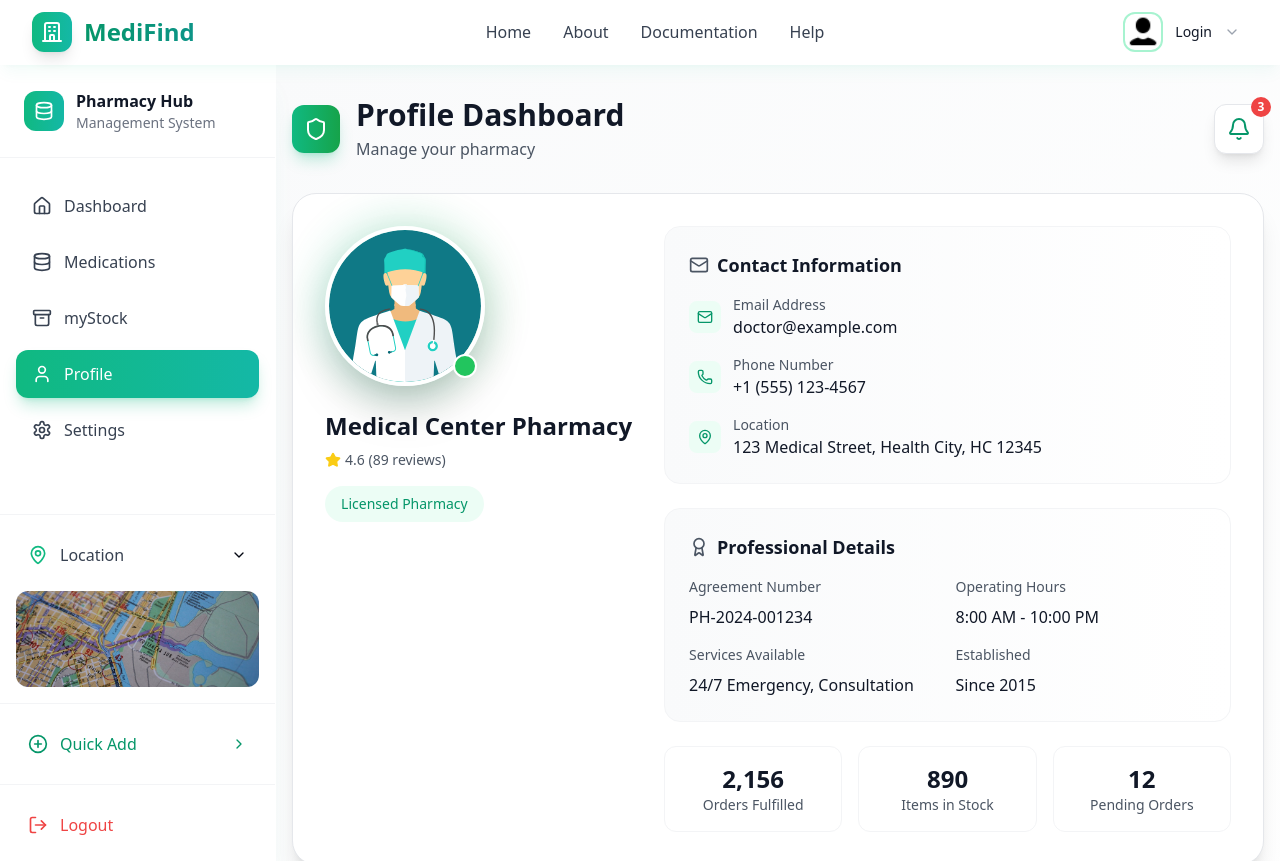
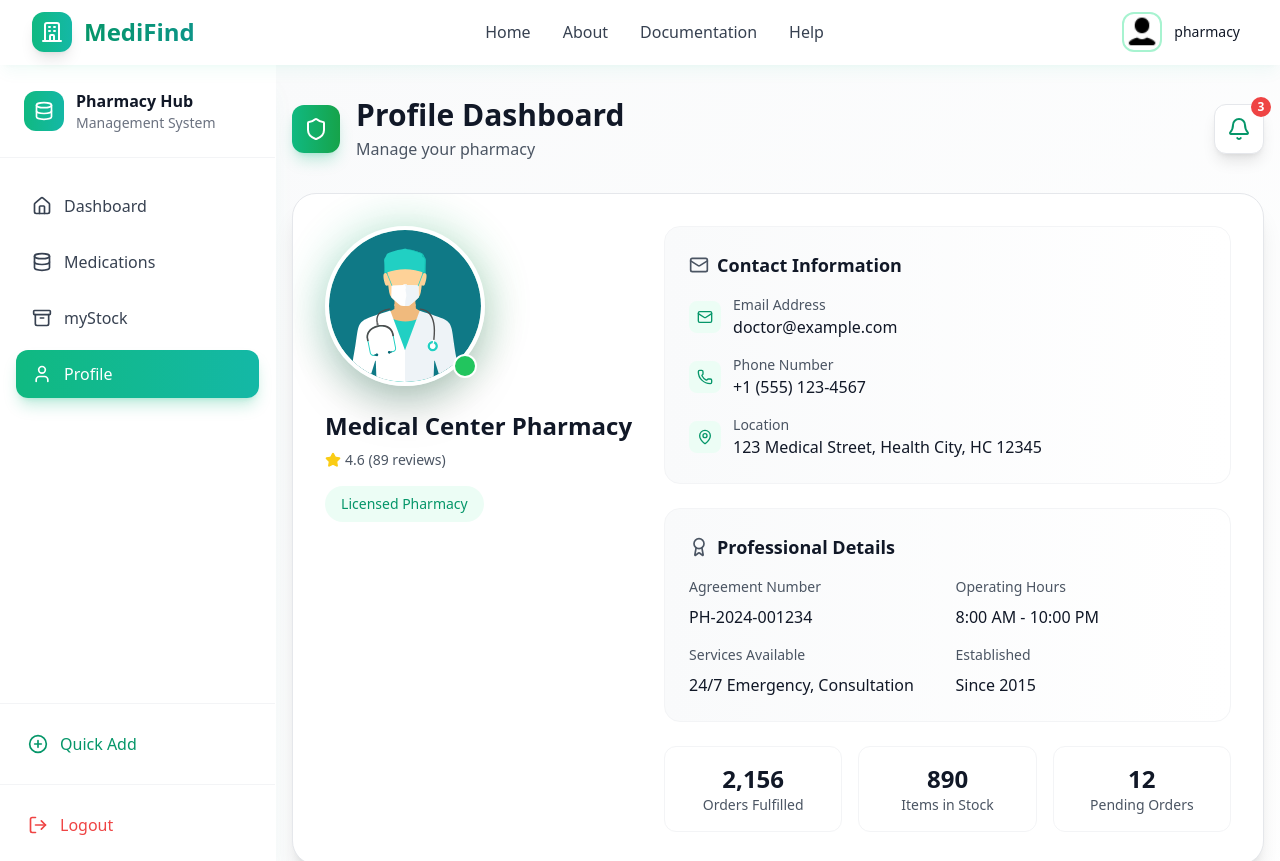
Before and after one commit to s2project77/front_repo, a Next.js app: page /profile in a window 1280 px wide. Shown: the top 861 px of the page. Built offline with nearby package versions, Linux system fonts and the light colour scheme.

Commit message:
last commit

```diff
--- a/app/components/mainpage/navbar.jsx
+++ b/app/components/mainpage/navbar.jsx
@@ -3,7 +3,7 @@
 import React, { useState } from 'react';
 import Link from 'next/link';
 import Image from 'next/image';
-import { Menu, X, User, ChevronDown } from 'lucide-react';
+import { Menu, X } from 'lucide-react';
 
 const Navbar_data = [
   { id: 1, name: "Home", link: "/" },
@@ -12,7 +12,7 @@ const Navbar_data = [
   { id: 4, name: "Help", link: "/pharmacy/#footer" },
 ];
 
-export default function Navbar({ userData }) {
+export default function Navbar() {
   const [isMenuOpen, setIsMenuOpen] = useState(false);
   const [isProfileOpen, setIsProfileOpen] = useState(false);
 
@@ -69,29 +69,22 @@ export default function Navbar({ userData }) {
                   </div>
                   <div className="hidden sm:block text-left">
                     <div className="text-sm font-medium text-gray-900">
-                      {userData?.name || "Login"}
+                      pharmacy
                     </div>
-                    {userData?.email && (
-                      <div className="text-xs text-gray-500">{userData.email}</div>
-                    )}
                   </div>
-                  <ChevronDown size={16} className="text-gray-400" />
                 </button>
 
                 {/* Profile Dropdown */}
                 {isProfileOpen && (
                   <div className="absolute right-0 mt-2 w-48 bg-white rounded-xl shadow-xl border border-gray-100 py-2">
                     <Link
-                      href={userData ? "/profile" : "/login"}
+                      href={ "/profile" }
                       className="block px-4 py-2 text-sm text-gray-700 hover:bg-gray-50"
                     >
-                      {userData ? "Profile" : "Login"}
+                     Profile
                     </Link>
-                    {userData && (
-                      <button className="block w-full text-left px-4 py-2 text-sm text-red-600 hover:bg-red-50">
-                        Logout
-                      </button>
-                    )}
+
+
                   </div>
                 )}
               </div>
--- a/app/components/mainpage/right_part.jsx
+++ b/app/components/mainpage/right_part.jsx
@@ -22,11 +22,12 @@ export const Right_part = () => {
           <div className="relative bg-white backdrop-blur-xl border border-white/20 rounded-3xl shadow-xl shadow-emerald-500/10 overflow-hidden">
             <div className="relative h-80">
               <Image
-                src="/pharmacie_imag.jpg"
+                src="/zzino-logo.svg"
                 width={400}
                 height={320}
                 alt="Pharmacy"
                 className="w-full h-full object-cover"
+                content="cover"
               />
               <div className="absolute inset-0 bg-gradient-to-t from-black/40 via-transparent to-transparent"></div>
               <div className="absolute bottom-6 left-6 text-white">
--- a/app/components/mainpage/side_bar.jsx
+++ b/app/components/mainpage/side_bar.jsx
@@ -22,12 +22,9 @@ const side_bar_data = [
   { id: 2, name: "Medications", link: "/Documentation", icon: Database },
   { id: 3, name: "myStock", link: "/myStock", icon: Archive },
   { id: 4, name: "Profile", link: "/profile", icon: User },
-  { id: 5, name: "Settings", link: "/settings", icon: Settings },
 ];
 
 export const Side_bar = ({ color = 'emerald' }) => {
-  const [showLocation, setShowLocation] = useState(true);
-  const [showUploader, setShowUploader] = useState(false);
   const pathname = usePathname();
   const router = useRouter();
 
@@ -72,50 +69,19 @@ export const Side_bar = ({ color = 'emerald' }) => {
         })}
       </div>
 
-      {/* Location Section */}
-      <div className="px-4 py-4 border-t border-gray-100">
-        <button
-          onClick={() => setShowLocation(!showLocation)}
-          className="flex items-center justify-between w-full p-3 rounded-xl hover:bg-gray-50 transition-colors"
-        >
-          <div className="flex items-center space-x-3">
-            <MapPin size={20} className="text-emerald-500" />
-            <span className="font-medium text-gray-700">Location</span>
-          </div>
-          {showLocation ? <ChevronDown size={16} /> : <ChevronRight size={16} />}
-        </button>
-
-        {showLocation && (
-          <div className="mt-3 rounded-xl overflow-hidden">
-            <Image
-              src="/map.jpg"
-              width={200}
-              height={120}
-              alt="Location"
-              className="w-full h-24 object-cover"
-            />
-          </div>
-        )}
-      </div>
-
       {/* Add Medication Section */}
       <div className="px-4 py-4 border-t border-gray-100">
-        <button
-          onClick={() => setShowUploader(!showUploader)}
+        <Link
+          href="/addmedicament"
+
           className="flex items-center justify-between w-full p-3 rounded-xl hover:bg-emerald-50 transition-colors text-emerald-600"
         >
           <div className="flex items-center space-x-3">
             <PlusCircle size={20} />
             <span className="font-medium">Quick Add</span>
           </div>
-          {showUploader ? <ChevronDown size={16} /> : <ChevronRight size={16} />}
-        </button>
+        </Link>
 
-        {showUploader && (
-          <div className="mt-3 p-4 bg-gray-50 rounded-xl">
-            <ImageUploader />
-          </div>
-        )}
       </div>
 
       {/* Logout */}
--- a/app/components/mainpage_layout/layout.jsx
+++ b/app/components/mainpage_layout/layout.jsx
@@ -1,10 +1,10 @@
 import React from 'react';
 import Navbar from '../mainpage/navbar';
 
-const Layout = ({ children, userData }) => {
+const Layout = ({ children}) => {
   return (
     <div className='min-h-screen overflow-hidden'>
-      <Navbar userData={userData} />
+      <Navbar  />
       {children}
     </div>
   );
--- a/app/components/medcine_layout/layout.jsx
+++ b/app/components/medcine_layout/layout.jsx
@@ -36,7 +36,7 @@ const Layout = ({ children }) => {
 
   return (
     <div className='min-h-screen overflow-hidden'>
-       <Navbar userData={userData} />
+       <Navbar  />
       {children}
     </div>
   );
--- a/app/components/searchbar.jsx
+++ b/app/components/searchbar.jsx
@@ -39,7 +39,7 @@ export const Searchbar = ({ data }) => {
               <CommandEmpty>No results found.</CommandEmpty>
               <CommandGroup heading="Suggestions">
                 {data.map((item, index) =>
-                 <Link href={`./Documentation/${index}`} > <CommandItem   key={index}>{item.brandName}</CommandItem></Link>
+                 <Link href={`./Documentation/${index}`} key={index}> <CommandItem   >{item.brandName}</CommandItem></Link>
                 )}
               </CommandGroup>
               <CommandSeparator />
--- a/app/mainpage/page.jsx
+++ b/app/mainpage/page.jsx
@@ -155,7 +155,7 @@ const Page1 = () => {
   }
 
   return (
-    <Layout userData={userData}>
+    <Layout>
       <div className="min-h-screen bg-gradient-to-br from-gray-50 via-white to-emerald-50">
         {!isOnline && (
           <div className="fixed top-4 right-4 z-50 bg-red-500 text-white px-4 py-2 rounded-lg shadow-lg flex items-center space-x-2">
--- a/app/medicine/Documentation/page.jsx
+++ b/app/medicine/Documentation/page.jsx
@@ -104,9 +104,8 @@ const Page = () => {
           {visible.length > 0 ? (
             <>
               <div className="grid grid-cols-1 sm:grid-cols-2 lg:grid-cols-3 gap-5 w-full max-w-6xl mx-auto">
-                {visible.map((item,_) => (
-                 <Link href={"./Documentation/"+item.id} > <div
-                    key={item._id}
+                {visible.map((item,index) => (
+                 <Link key={index} href={"./Documentation/"+item.id} > <div
                     className="bg-white h-60 flex flex-col justify-between p-4 shadow-md border-[2px] border-slate-300  rounded-lg transition-all duration-300 hover:shadow-2xl hover:border-blue-300"
                   >
                     <div>
```
Also changed, not shown: app/components/addmedicament/table2.jsx (+3 -50 lines), app/components/myStock/tableStock.jsx (+51 -9 lines), public/zzino-logo.svg (added).
